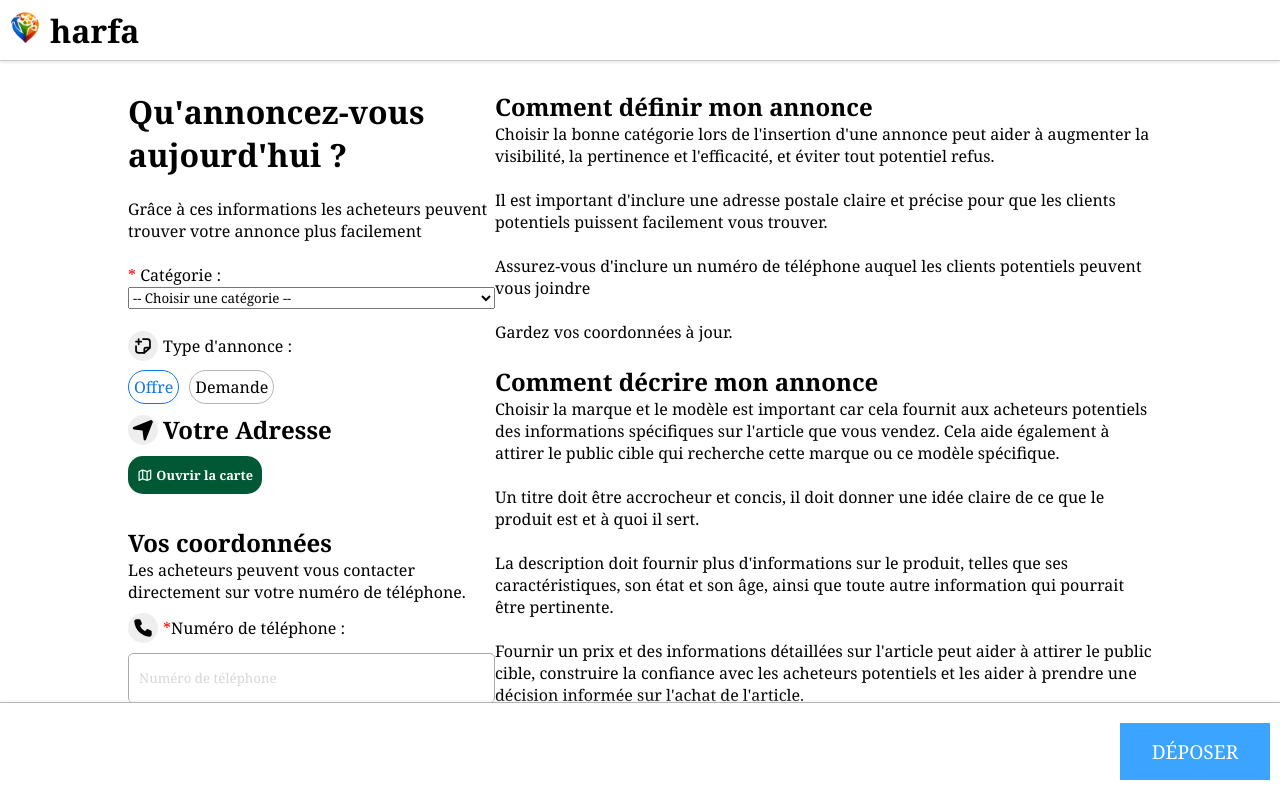
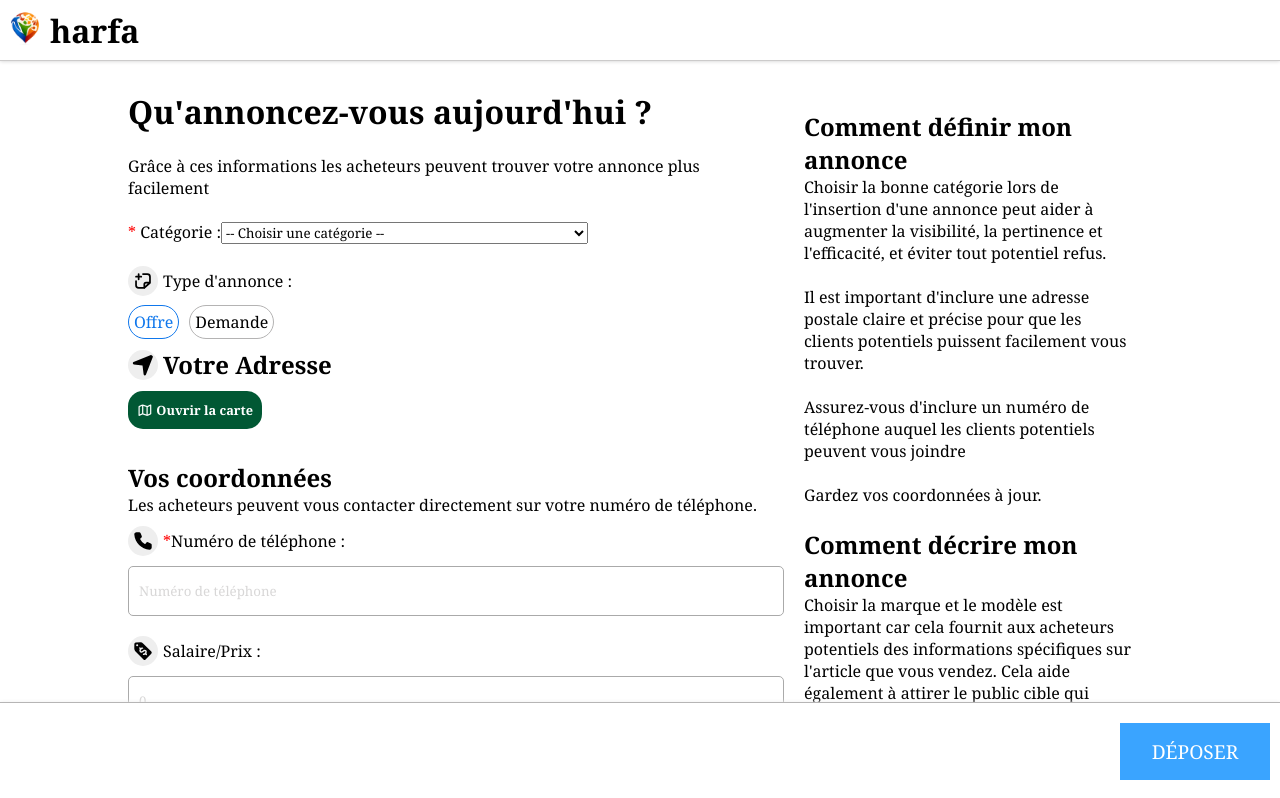
Before and after one commit to codercoder61/harfa, a React (Vite) app: page /publier in a window 1280 px wide. Shown: the top 798 px of the page. Built offline with nearby package versions, Linux system fonts and the light colour scheme.

Commit message:
Update Publier.css

```diff
--- a/src/Publier.css
+++ b/src/Publier.css
@@ -120,6 +120,15 @@ footer button:hover{
 select:focus{
     outline: none;
 }
+#com{
+    flex:2;
+    padding:20px;
+}
+@media screen and (max-device-width:400px){
+    #com{
+        display:none;
+    }
+}
 .images{
     width:100px !important;
     object-fit: cover;
```
